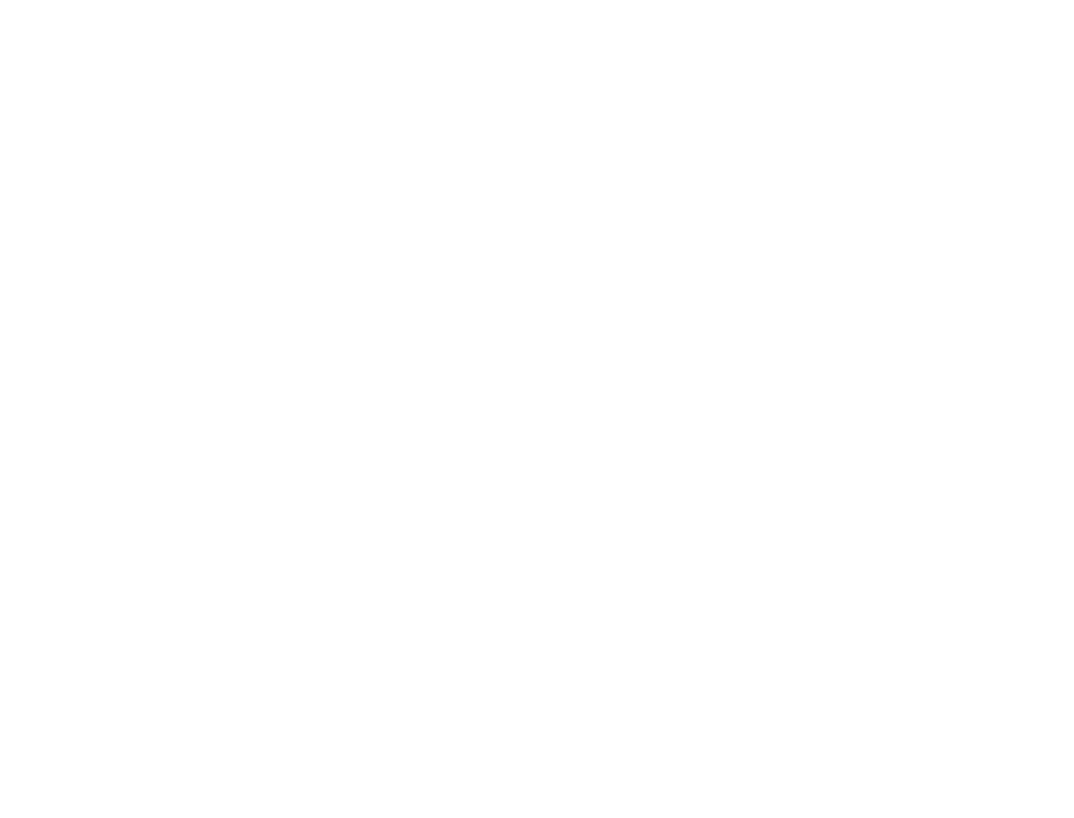
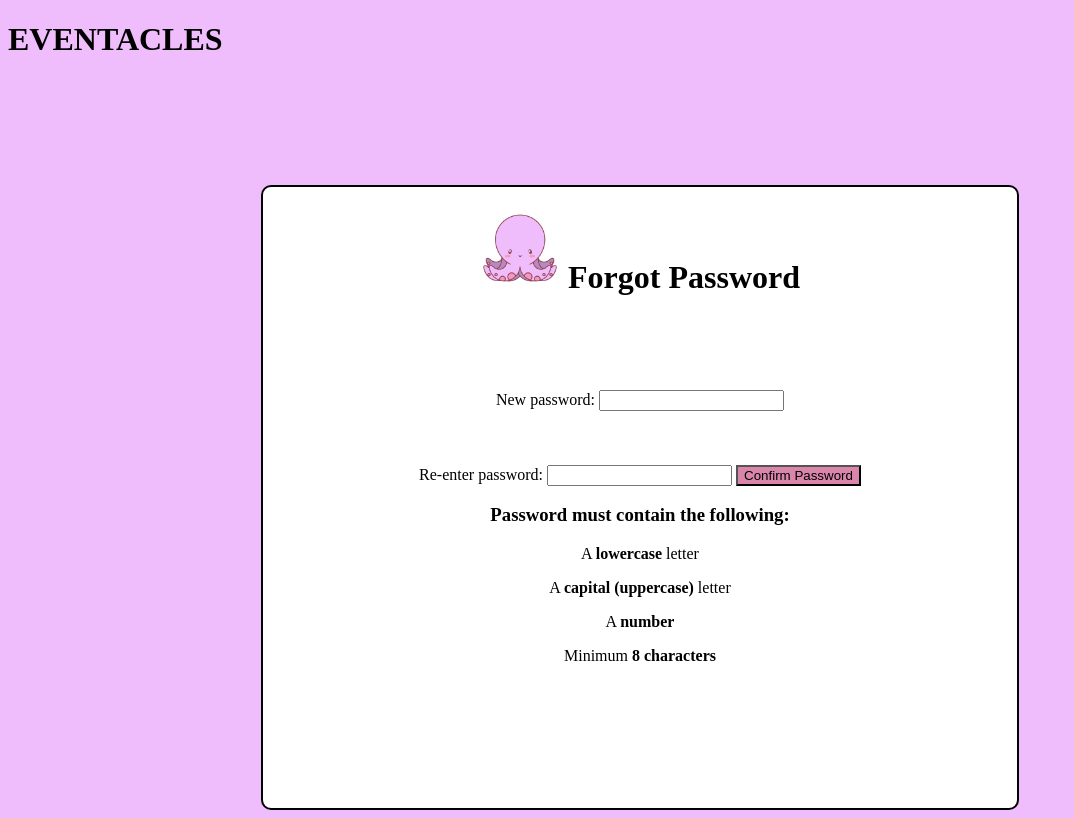
Before and after one commit to itsGoodJuJu/projectTwo, a plain HTML site: page frontend/html/index.html in a window 1280 px wide. Shown: the whole page, without its empty margins (0-1074 px from the left). Drawn offline with Linux system fonts and the light colour scheme.

```diff
--- a/backend/npm/package.json
+++ b/backend/npm/package.json
@@ -6,7 +6,7 @@
   "scripts": {
     "start": "nodemon server.js"
   },
-  "author": "Justin Adams",
+  "author": "Justin Adams, Jordan Morgan, David Le",
   "license": "ISC",
   "dependencies": {
     "express": "^4.19.2",
--- a/frontend/css/style.css
+++ b/frontend/css/style.css
@@ -0,0 +1,32 @@
+.fgpasswordPage {
+    justify-content: center;
+    justify-content: space-evenly;
+    flex-direction: column;
+    text-align: center;
+    border: solid 2px black;
+    border-radius: 10px;
+    margin-right: 20%;
+    margin-left: 20%;
+    margin-top: 10%;
+    padding-bottom: 10%;
+    background-color: white;
+}
+
+
+
+#newPW {
+    color: rgb(0, 0, 0);
+
+}
+
+#confirm {
+    justify-content: center;
+    align-items: center;
+    position: relative;
+
+}
+
+/* color of the octopus #f0bdfc */
+/* color of the outline #8f414e */
+/* color of the suction cups and cheeks #f797c3 */
+/* complementary color pastel yellow #FDFD96 */
--- a/frontend/html/index.html
+++ b/frontend/html/index.html
@@ -3,9 +3,38 @@
 <head>
     <meta charset="UTF-8">
     <meta name="viewport" content="width=device-width, initial-scale=1.0">
-    <title>Document</title>
+    <link rel="stylesheet" href="../css/style.css">
+    <link rel="icon" href="../../octopics/purpleoctopus.webp">
+    <title>Forgot Password</title>
 </head>
-<body>
+<body style="background-color: #f0bdfc">
+    <h1>EVENTACLES</h1>
+    <div class="fgpasswordPage">
+    <h1 id="title"><img src="../../octopics/purpleoctopus.webp" style="height: 80px;"> Forgot Password</h1>
+    <br><br><br><br>
+    <!-- password field, hidden on display and required to have special characters-->
+    <label for="newPW">New password:</label>
+    <input type="password" id="newPW" name="Password" pattern="(?=.*\d)(?=.*[a-z])(?=.*[A-Z]).{8,}"
+    title="Must contain at least one number and one uppercase and lowercase letter,
+    and at least 8 or more characters" required>
+    <br><br><br><br>
 
+    <label for="newPW">Re-enter password:</label>
+    <input type="password" id="newPW" name="Password"
+    pattern="(?=.*\d)(?=.*[a-z])(?=.*[A-Z]).{8,}"
+    title="Must contain at least one number and one uppercase and lowercase letter,
+    and at least 8 or more characters" required>
+
+    <button type="button" id="confirm" style="background-color: #da86ab;"> Confirm Password</button>
+
+    <!--Password Instructions-->
+    <div id="message">
+        <h3>Password must contain the following:</h3>
+        <p id="letter" class="invalid">A <b>lowercase</b> letter</p>
+        <p id="capital" class="invalid">A <b>capital (uppercase)</b> letter</p>
+        <p id="number" class="invalid">A <b>number</b></p>
+        <p id="length" class="invalid">Minimum <b>8 characters</b></p>
+      </div>
+    </div>
 </body>
 </html>
```
Also changed, not shown: back_end.md (added, +37 -0 lines), frontend/html/events.html (added), octopics/purpleoctopus.webp (added), 2 other files.
